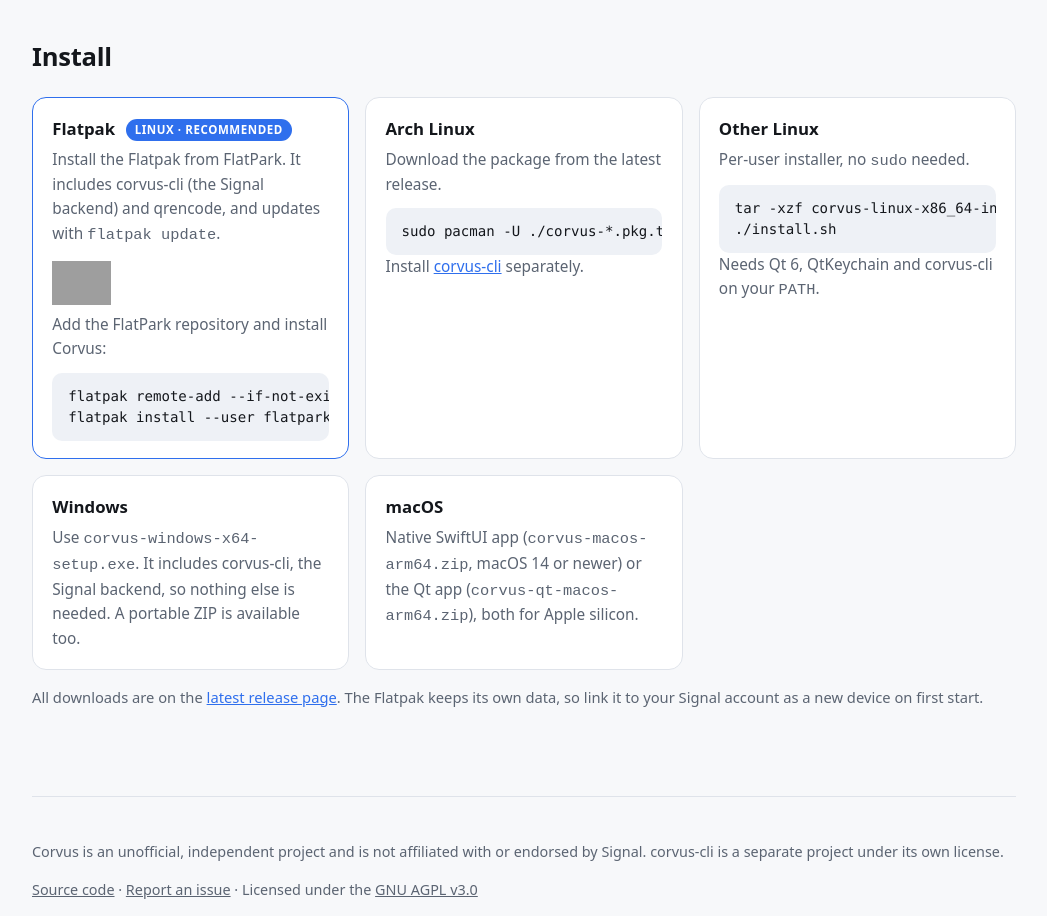
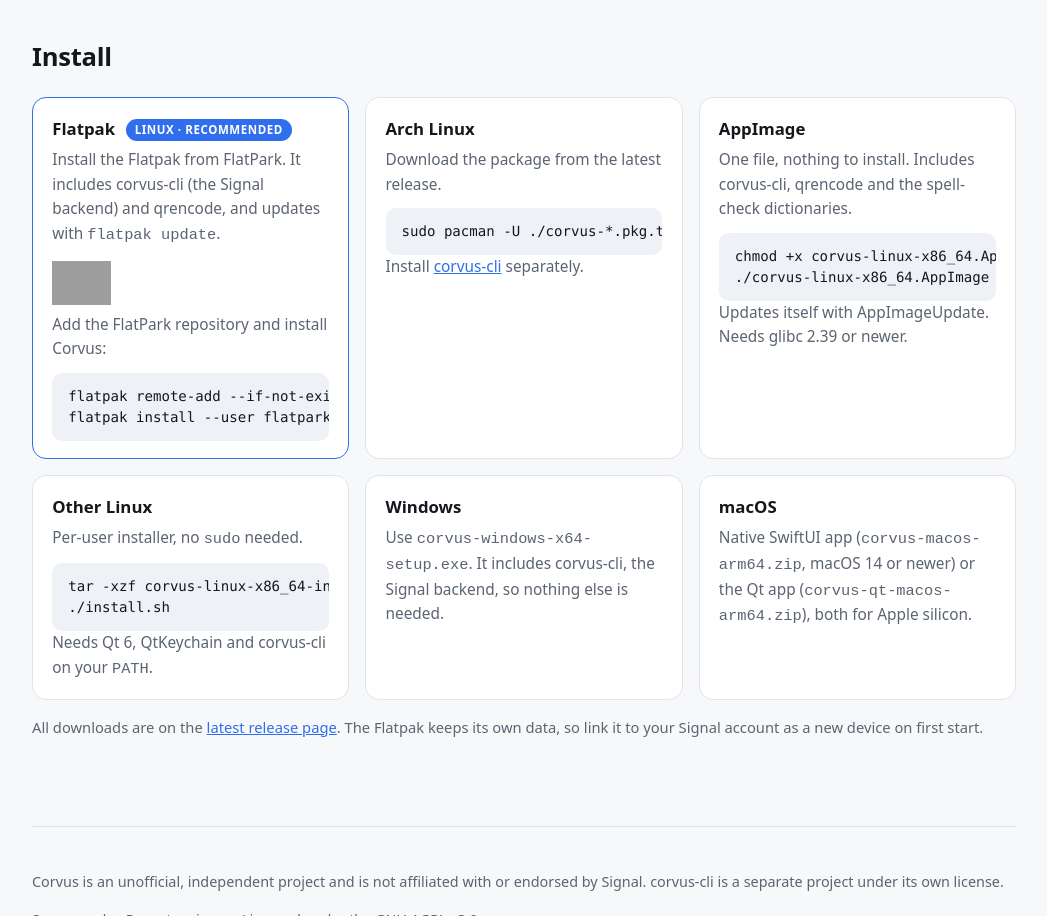
Before and after one commit to ada-h00k/Corvus, a plain HTML site: page docs/website/index.html in a window 1280 px wide. Shown: the part 1474-2390 px from the top of the page, without its empty margins (116-1163 px from the left). Drawn offline with Linux system fonts and the light colour scheme; grey boxes are pictures that could not be loaded; files whose address does not match are found by name.

Commit message:
Add AppImage

```diff
--- a/docs/website/index.html
+++ b/docs/website/index.html
@@ -142,6 +142,14 @@ flatpak install --user flatpark io.github.ada_h00k.Corvus</pre>
         </div>
 
         <div class="card">
+          <h3>AppImage</h3>
+          <p>One file, nothing to install. Includes corvus-cli, qrencode and the spell-check dictionaries.</p>
+          <pre>chmod +x corvus-linux-x86_64.AppImage
+./corvus-linux-x86_64.AppImage</pre>
+          <p class="note">Updates itself with AppImageUpdate. Needs glibc 2.39 or newer.</p>
+        </div>
+
+        <div class="card">
           <h3>Other Linux</h3>
           <p>Per-user installer, no <code>sudo</code> needed.</p>
           <pre>tar -xzf corvus-linux-x86_64-installer.tar.gz
@@ -151,7 +159,7 @@ flatpak install --user flatpark io.github.ada_h00k.Corvus</pre>
 
         <div class="card">
           <h3>Windows</h3>
-          <p>Use <code>corvus-windows-x64-setup.exe</code>. It includes corvus-cli, the Signal backend, so nothing else is needed. A portable ZIP is available too.</p>
+          <p>Use <code>corvus-windows-x64-setup.exe</code>. It includes corvus-cli, the Signal backend, so nothing else is needed.</p>
         </div>
 
         <div class="card">
```
Also changed, not shown: 5 other files.
